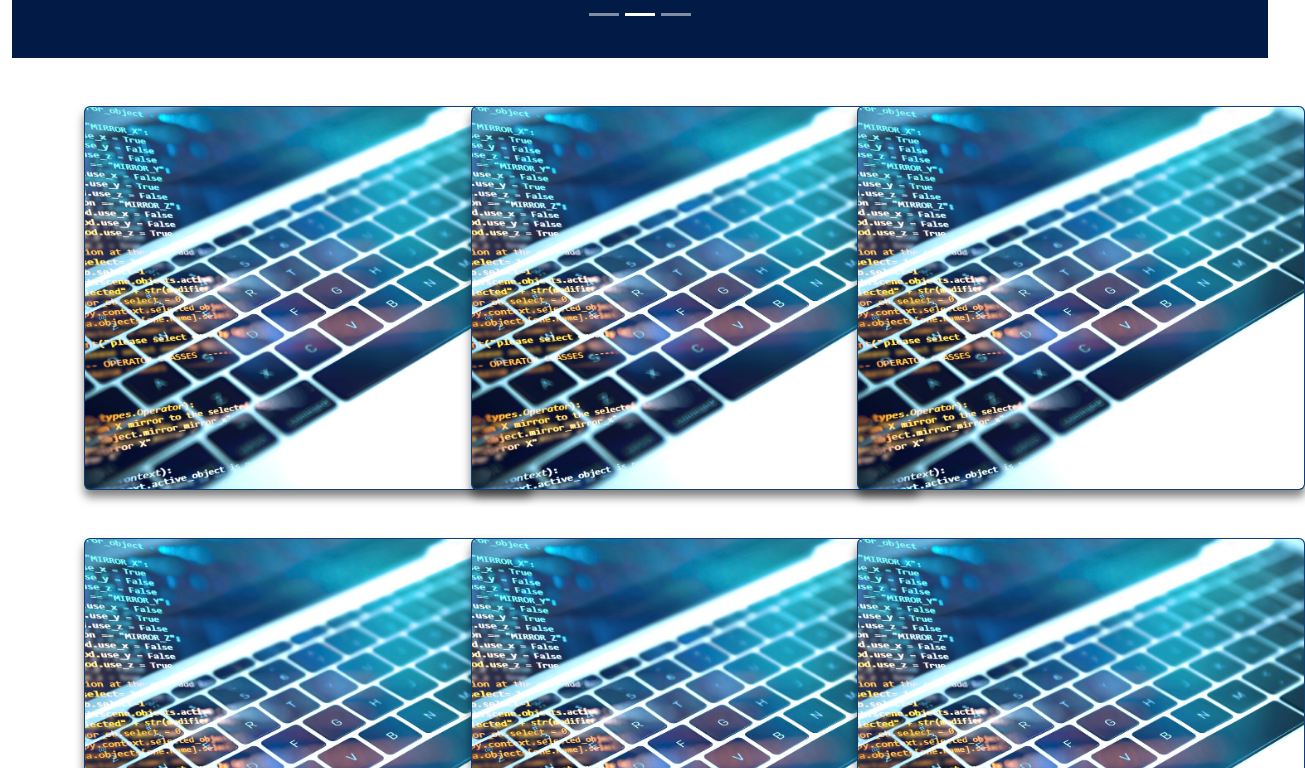
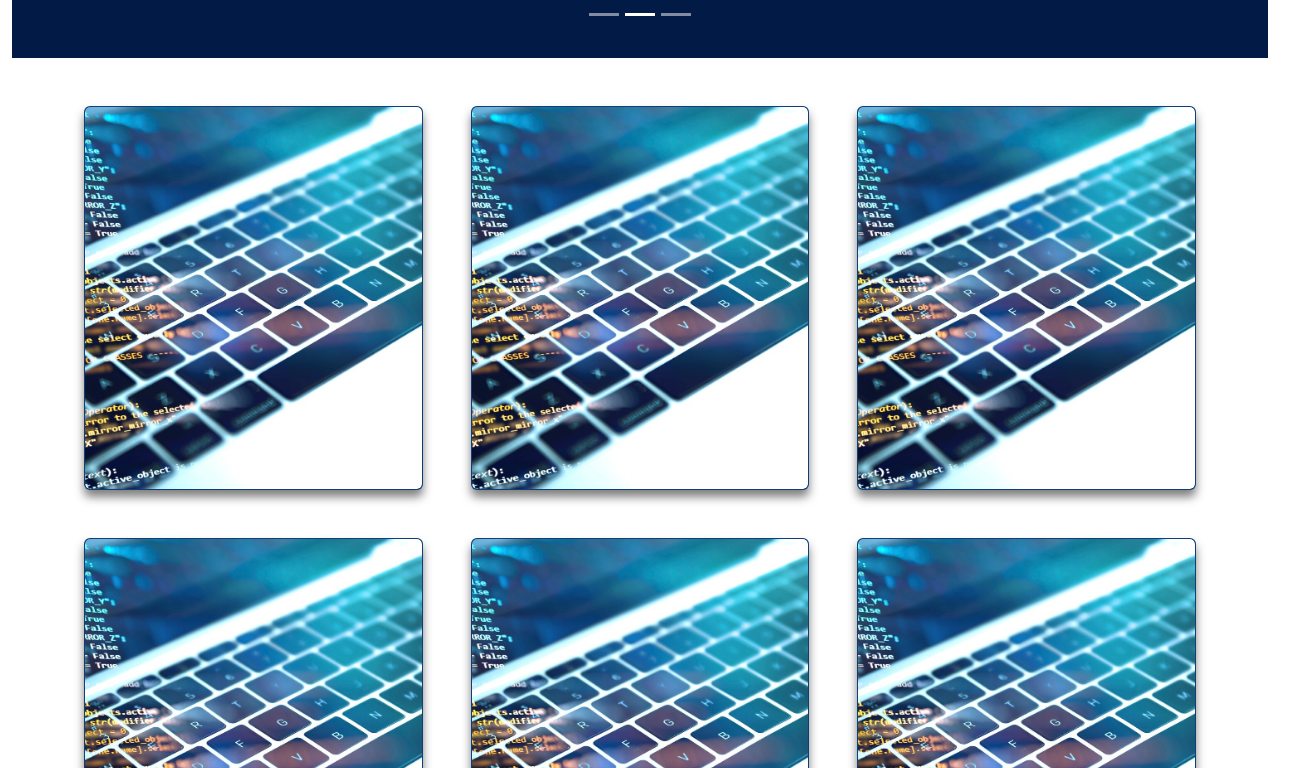
Before and after one commit to dreyanfranco/online-store, a React (Vite) app in the folder client/: page / in a window 1280 px wide. Shown: the part 632-1400 px from the top of the page, 1305 px wide, since content can reach past the window. Built offline with nearby package versions, Linux system fonts and the light colour scheme.

Commit message:
cards justifycenter

```diff
--- a/client/src/components/Cards/Cards.css
+++ b/client/src/components/Cards/Cards.css
@@ -1,9 +1,4 @@
-.wrapper{
-    width: 70%;
-    justify-content: space-around;
-}
-
-.card{
+.card {
     width: 28rem;
     height: 24rem;
     padding: 2rem 1rem;
@@ -12,20 +7,27 @@
     display: flex;
     align-items: flex-end;
     box-shadow: 0px 7px 10px rgba(0, 0, 0, 0.5);
-    transition: 0.5s ease-in-out ;
+    transition: 0.5s ease-in-out;
     overflow: hidden;
     z-index: 1;
 
 
 }
 
-.card:hover{
+.col {
+    display: flex;
+    justify-content: center;
+    align-items: center;
+}
+
+
+.card:hover {
     transform: translateY(20px);
     z-index: 2;
 
 }
 
-.card::before{
+.card::before {
     content: "";
     position: absolute;
     top: 0;
@@ -33,18 +35,18 @@
     display: block;
     width: 100%;
     height: 100%;
-    background: linear-gradient(to bottom, rgba(14,77,144,0.5), rgb(13, 36, 77));
+    background: linear-gradient(to bottom, rgba(14, 77, 144, 0.5), rgb(13, 36, 77));
     z-index: 2;
     transition: 0.5s all;
     opacity: 0;
 }
 
-.card:hover:before{
+.card:hover:before {
     opacity: 1;
     z-index: 1;
 }
 
-.card img{
+.card img {
     width: 100%;
     height: 100%;
     object-fit: cover;
@@ -53,7 +55,7 @@
     left: 0;
 }
 
-.card  .Text{
+.card .Text {
     position: relative;
     z-index: 3;
     color: #ffff;
@@ -61,14 +63,15 @@
     transform: translateY(30px);
     transition: 0.5s all;
 }
-.card:hover .Text{
+
+.card:hover .Text {
     opacity: 1;
     transform: translateY(0px);
 }
 
 
 
-.card .Text{
+.card .Text {
     letter-spacing: 0.1rem;
     font-size: 15px;
     margin-top: 1rem;
@@ -77,7 +80,7 @@
 
 
 
-.botonc{
+.botonc {
     text-decoration: none;
     padding: 0.5rem 1rem;
     color: #ffffff;
@@ -89,16 +92,16 @@
 
 }
 
-.footerC{
+.footerC {
     border-top: 1px solid white;
-    margin-top: 4rem;
+    margin-top: 3rem;
 }
 
-.footer-price{
+.footer-price {
     text-align: right;
 }
 
-.card .Text .botonc:hover{
+.card .Text .botonc:hover {
     box-shadow: 0px 7px 10px rgba(182, 225, 249, 0.5);
 
 }
```
